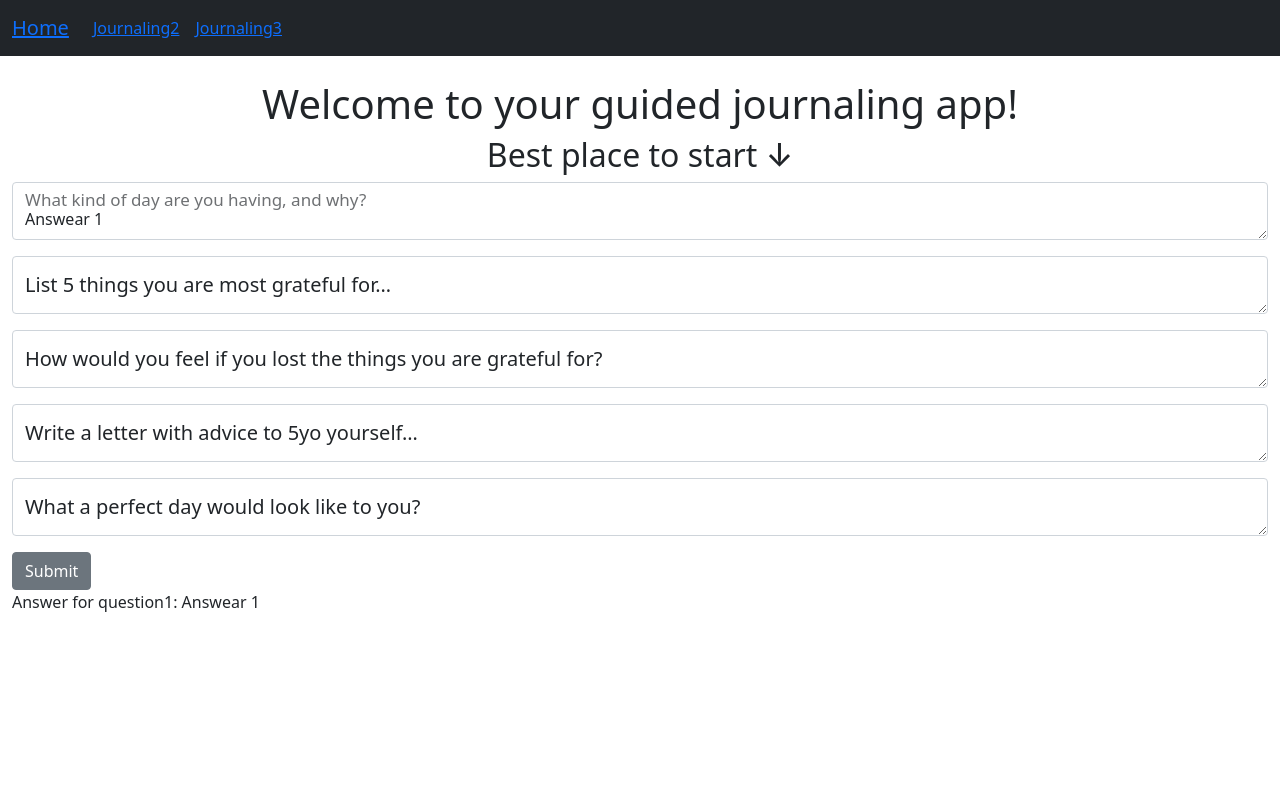
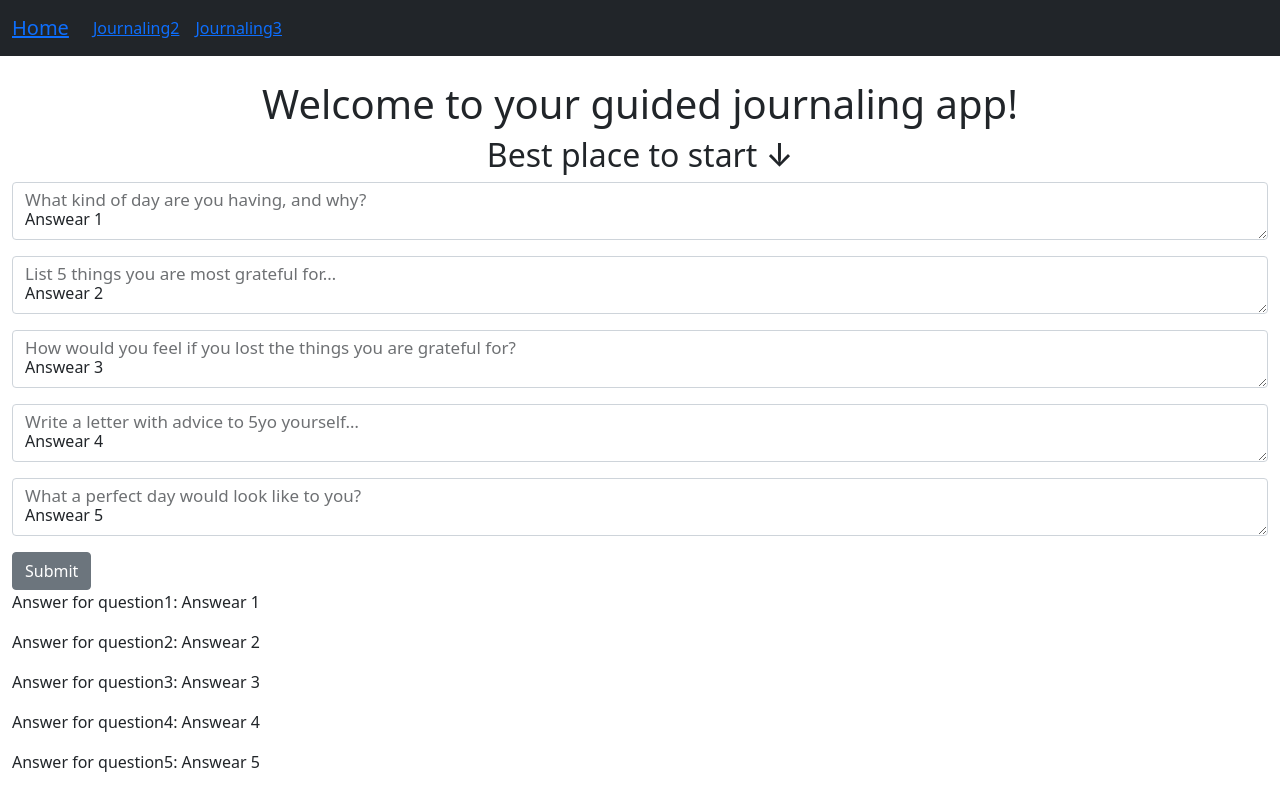
Before and after one commit to TheLukasHenry/journalingapp, a React (Create React App) app: page / in a window 1280 px wide. Built offline with nearby package versions, Linux system fonts and the light colour scheme; a web font is replaced by a local one.

Commit message:
journals saved in local storage

```diff
--- a/src/components/Journaling1.js
+++ b/src/components/Journaling1.js
@@ -31,7 +31,7 @@ export default function Journaling1({ questions, id }) {
                         id="journaling1question1"
                         name="journaling1question1"
                         value={questions.question1}
-                        // {questions.question1}
+
                         onChange={e => handleChange({question1: e.target.value})}
                         placeholder="Text"
                         type="textarea"
@@ -41,60 +41,86 @@ export default function Journaling1({ questions, id }) {
                     </Label>
                 </FormGroup>
                 {' '}
+
                 <FormGroup floating>
                     <Input
-                        id="journaling1-q2"
-                        name="journaling1-q2"
+                        id="journaling1question2"
+                        name="journaling1question2"
+                        value={questions.question2}
+
+                        onChange={e => handleChange({question2: e.target.value})}
                         placeholder="Text"
                         type="textarea"
                     />
-                    <Label for="journaling1-q2" className="text-dark h5" >
-                        List 5 things you are  most grateful for…
+                    <Label for="journaling1question2" className="text-dark h5" >
+                    List 5 things you are  most grateful for…
                     </Label>
                 </FormGroup>
                 {' '}
+
                 <FormGroup floating>
                     <Input
-                        id="journaling1-q3"
-                        name="journaling1-q3"
+                        id="journaling1question3"
+                        name="journaling1question3"
+                        value={questions.question3}
+
+                        onChange={e => handleChange({question3: e.target.value})}
                         placeholder="Text"
                         type="textarea"
                     />
-                    <Label for="journaling1-q3" className="text-dark h5" >
-                        How would you feel if you lost the things you are grateful for?
+                    <Label for="journaling1question3" className="text-dark h5" >
+                    How would you feel if you lost the things you are grateful for?
                     </Label>
                 </FormGroup>
                 {' '}
+
                 <FormGroup floating>
                     <Input
-                        id="journaling1-q4"
-                        name="journaling1-q4"
+                        id="journaling1question4"
+                        name="journaling1question4"
+                        value={questions.question4}
+
+                        onChange={e => handleChange({question4: e.target.value})}
                         placeholder="Text"
                         type="textarea"
                     />
-                    <Label for="journaling1-q4" className="text-dark h5" >
-                        Write a letter with advice to 5yo yourself…
+                    <Label for="journaling1question4" className="text-dark h5" >
+                    Write a letter with advice to 5yo yourself…
                     </Label>
                 </FormGroup>
                 {' '}
+
                 <FormGroup floating>
                     <Input
-                        id="journaling1-q5"
-                        name="journaling1-q5"
+                        id="journaling1question5"
+                        name="journaling1question5"
+                        value={questions.question5}
+
+                        onChange={e => handleChange({question5: e.target.value})}
                         placeholder="Text"
                         type="textarea"
                     />
-                    <Label for="journaling1-q5" className="text-dark h5" >
-                        What a perfect day would look like to you?
+                    <Label for="journaling1question5" className="text-dark h5" >
+                    What a perfect day would look like to you?
                     </Label>
                 </FormGroup>
                 {' '}
+
+
+
+
+
+
 
                 <Button>
                     Submit
                 </Button>
             </Form>
             <p>Answer for question1: {questions.question1}</p>
+            <p>Answer for question2: {questions.question2}</p>
+            <p>Answer for question3: {questions.question3}</p>
+            <p>Answer for question4: {questions.question4}</p>
+            <p>Answer for question5: {questions.question5}</p>
 
         </div>
 
--- a/src/components/Main.js
+++ b/src/components/Main.js
@@ -1,4 +1,4 @@
-import React, { useState } from 'react'
+import React, { useState, useEffect } from 'react'
 import {
     BrowserRouter,
     Routes,
@@ -14,25 +14,55 @@ import Journaling3 from './Journaling3'
 export const JournalContext = React.createContext()
 
 
+
+const LOCAL_STORAGE_KEY = 'journaling'
+
+
 function Main() {
 
     const [journals, setJournals] = useState(defaultDays)
 
-    function test(id) {
-        const foundJournal = journals.findIndex(j => j.id === id)
-        console.log('found journal: ', id, foundJournal);
-        // console.log('main ids: ', journals.find(j => j.id === id));
-    }
 
-    test(journals[0].id)
+    // attempting to save data to localStorage
+    useEffect(() => {
+        const journalJSON = localStorage.getItem(LOCAL_STORAGE_KEY)
+        if (journalJSON != null) setJournals(JSON.parse(journalJSON))
+
+      }, [])
+
+      useEffect(() => {
+        localStorage.setItem(LOCAL_STORAGE_KEY, JSON.stringify(journals))
+
+      }, [journals])
 
 
+
+
+
+
+// // useless test function
+//     function test(id) {
+//         const foundJournal = journals.findIndex(j => j.id === id)
+//         console.log('found journal: ', id, foundJournal);
+//     }
+
+//     test(journals[0].id)
+
+
+// need to make this applicable to journaling2, 3, ... questions...
     function handleJournalChange(id, questions) {
         const newJournals = [...journals]
         const index = newJournals.findIndex(j => j.id === id)
-        const foundJournal = newJournals.find(j => j.id === id)
+        newJournals[index].journaling1questions = questions
+
+
+
+
+        // const foundJournal = newJournals.find(j => j.id === id)
         // console.log('journal id: ', index);
-        newJournals[index].journaling1questions = questions
+
+        // newJournals[index] = [...newJournals[index], newJournals[index].journaling1questions = questions]
+
         setJournals(newJournals)
     }
 
@@ -65,87 +95,6 @@ function Main() {
     )
 }
 
-// const defaultDays = [
-//     {
-//         id: uuidv4(),
-//         day: 'Day1',
-//         journaling1questions: [
-//             {
-
-//                 question1: 'Answear 1',
-//                 question2: 'Answear 2',
-//                 question3: 'Answear 3',
-//                 question4: 'Answear 4',
-//                 question5: 'Answear 5'
-//             }
-
-//         ],
-//         journaling2questions: [
-//             {
-
-//                 question1: 'Answear 1',
-//                 question2: 'Answear 2',
-//                 question3: 'Answear 3',
-//                 question4: 'Answear 4',
-//                 question5: 'Answear 5'
-//             }
-
-//         ],
-//         journaling3questions: [
-//             {
-
-//                 question1: 'Answear 1',
-//                 question2: 'Answear 2',
-//                 question3: 'Answear 3',
-//                 question4: 'Answear 4',
-//                 question5: 'Answear 5'
-//             }
-
-//         ],
-
-
-//     },
-//     {
-//         id: uuidv4(),
-//         day: 'Day2',
-//         journaling1questions: [
-//             {
-
-//                 question1: 'Answear 1',
-//                 question2: 'Answear 2',
-//                 question3: 'Answear 3',
-//                 question4: 'Answear 4',
-//                 question5: 'Answear 5'
-//             }
-
-//         ],
-//         journaling2questions: [
-//             {
-
-//                 question1: 'Answear 1',
-//                 question2: 'Answear 2',
-//                 question3: 'Answear 3',
-//                 question4: 'Answear 4',
-//                 question5: 'Answear 5'
-//             }
-
-//         ],
-//         journaling3questions: [
-//             {
-
-//                 question1: 'Answear 1',
-//                 question2: 'Answear 2',
-//                 question3: 'Answear 3',
-//                 question4: 'Answear 4',
-//                 question5: 'Answear 5'
-//             }
-
-//         ]
-
-
-//     }
-
-// ]
 
 const defaultDays = [
     {
```
